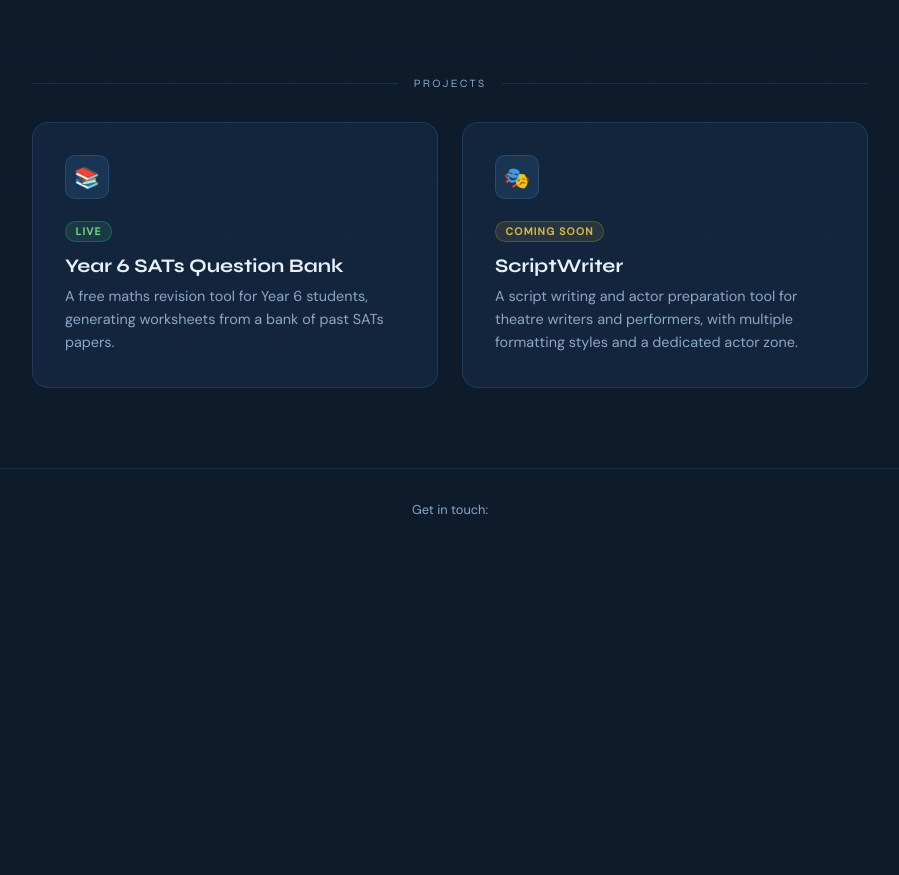
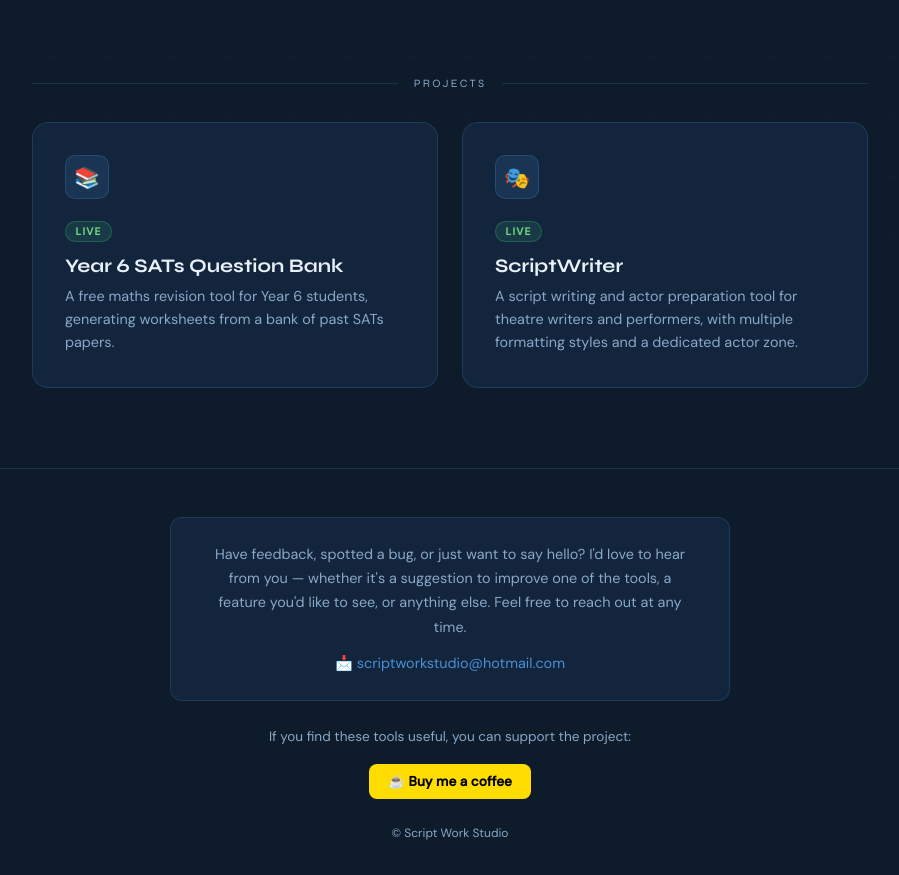
Before and after one commit to scriptworkstudio/scriptworkstudio.github.io, a plain HTML site: page index.html in a window 1280 px wide. Shown: the part 544-1419 px from the top of the page, without its empty margins (190-1089 px from the left). Before the commit the page ends 1094 px from the top, so only its background shows below. Drawn offline with Linux system fonts and the light colour scheme.

Commit message:
Add files via upload

```diff
--- a/index.html
+++ b/index.html
@@ -267,13 +267,14 @@
     /* FOOTER */
     footer {
       border-top: 1px solid var(--border);
-      padding: 2rem 0;
+      padding: 3rem 0 2rem;
       text-align: center;
     }
 
     footer p {
-      font-size: 0.8rem;
+      font-size: 0.85rem;
       color: var(--muted);
+      line-height: 1.7;
     }
 
     footer a {
@@ -281,6 +282,39 @@
       text-decoration: none;
     }
     footer a:hover { text-decoration: underline; }
+
+    .footer-feedback {
+      background: var(--card-bg);
+      border: 1px solid var(--border);
+      border-radius: 12px;
+      padding: 1.5rem 2rem;
+      margin-bottom: 1.5rem;
+      max-width: 560px;
+      margin-left: auto;
+      margin-right: auto;
+    }
+
+    .footer-feedback p {
+      font-size: 0.9rem;
+    }
+
+    .bmc-btn {
+      display: inline-flex;
+      align-items: center;
+      gap: 0.5rem;
+      background: #FFDD00;
+      color: #000000 !important;
+      font-family: 'DM Sans', sans-serif;
+      font-weight: 600;
+      font-size: 0.85rem;
+      padding: 0.55rem 1.2rem;
+      border-radius: 8px;
+      text-decoration: none !important;
+      margin-top: 1rem;
+      transition: opacity 0.2s ease;
+    }
+
+    .bmc-btn:hover { opacity: 0.85; text-decoration: none !important; }
 
     /* Animations */
     @keyframes fadeUp {
@@ -326,12 +360,13 @@
             <span class="card-arrow">→</span>
           </a>
 
-          <div class="card card-coming-soon">
+          <a href="https://rbeadle21.github.io/scriptwriter/" class="card" target="_blank" rel="noopener">
             <div class="card-icon">🎭</div>
-            <div class="card-badge badge-soon">Coming Soon</div>
+            <div class="card-badge badge-live">Live</div>
             <h2>ScriptWriter</h2>
             <p>A script writing and actor preparation tool for theatre writers and performers, with multiple formatting styles and a dedicated actor zone.</p>
-          </div>
+            <span class="card-arrow">→</span>
+          </a>
 
         </div>
       </div>
@@ -340,4 +375,21 @@
 
   <footer>
     <div class="container">
-      <p>Get in touch: <a href="/cdn-cgi/l/email-protection#275444554e57535048554c545352434e48674f48534a464e4b09444809524c"><span class="__cf_email__"
+
+      <div class="footer-feedback">
+        <p>Have feedback, spotted a bug, or just want to say hello? I'd love to hear from you — whether it's a suggestion to improve one of the tools, a feature you'd like to see, or anything else. Feel free to reach out at any time.</p>
+        <p style="margin-top: 0.75rem;">📩 <a href="mailto:scriptworkstudio@hotmail.com">scriptworkstudio@hotmail.com</a></p>
+      </div>
+
+      <p>If you find these tools useful, you can support the project:</p>
+      <a href="https://buymeacoffee.com/scriptworkstudio" class="bmc-btn" target="_blank" rel="noopener">
+        ☕ Buy me a coffee
+      </a>
+
+      <p style="margin-top: 1.5rem; font-size: 0.75rem;">© Script Work Studio</p>
+
+    </div>
+  </footer>
+
+</body>
+</html>
```
